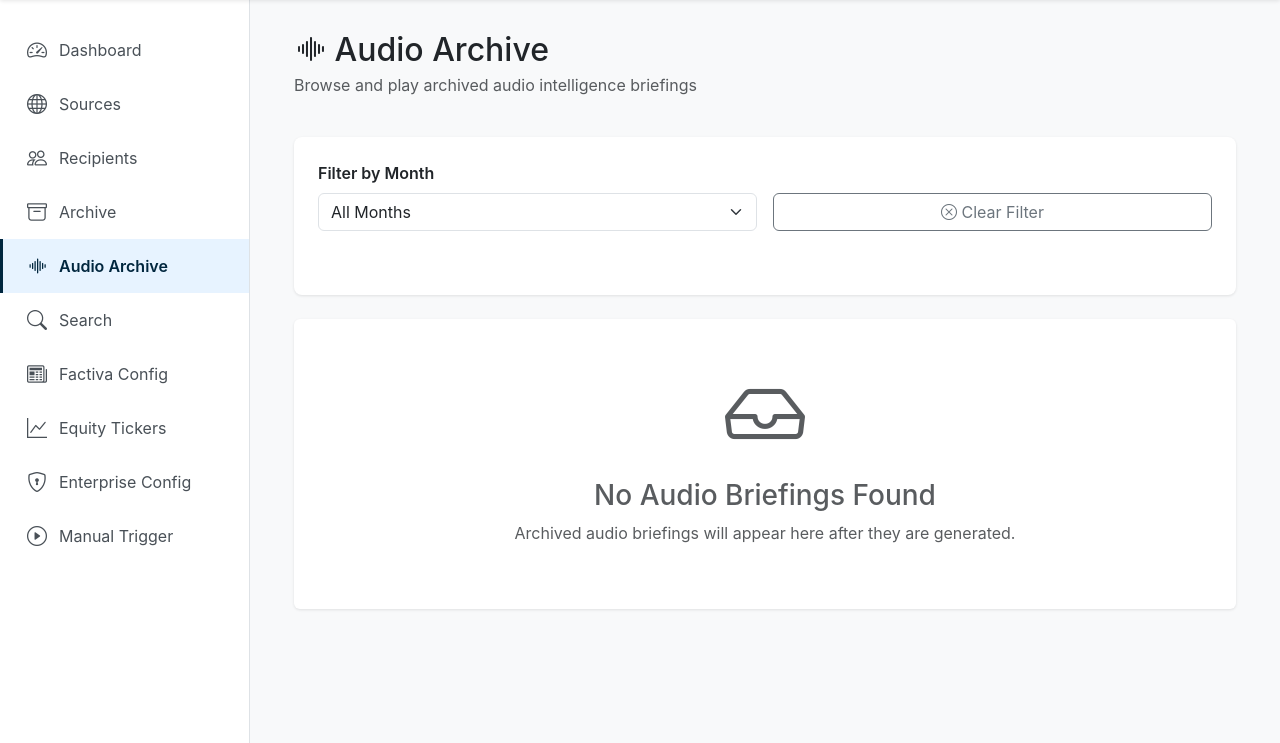
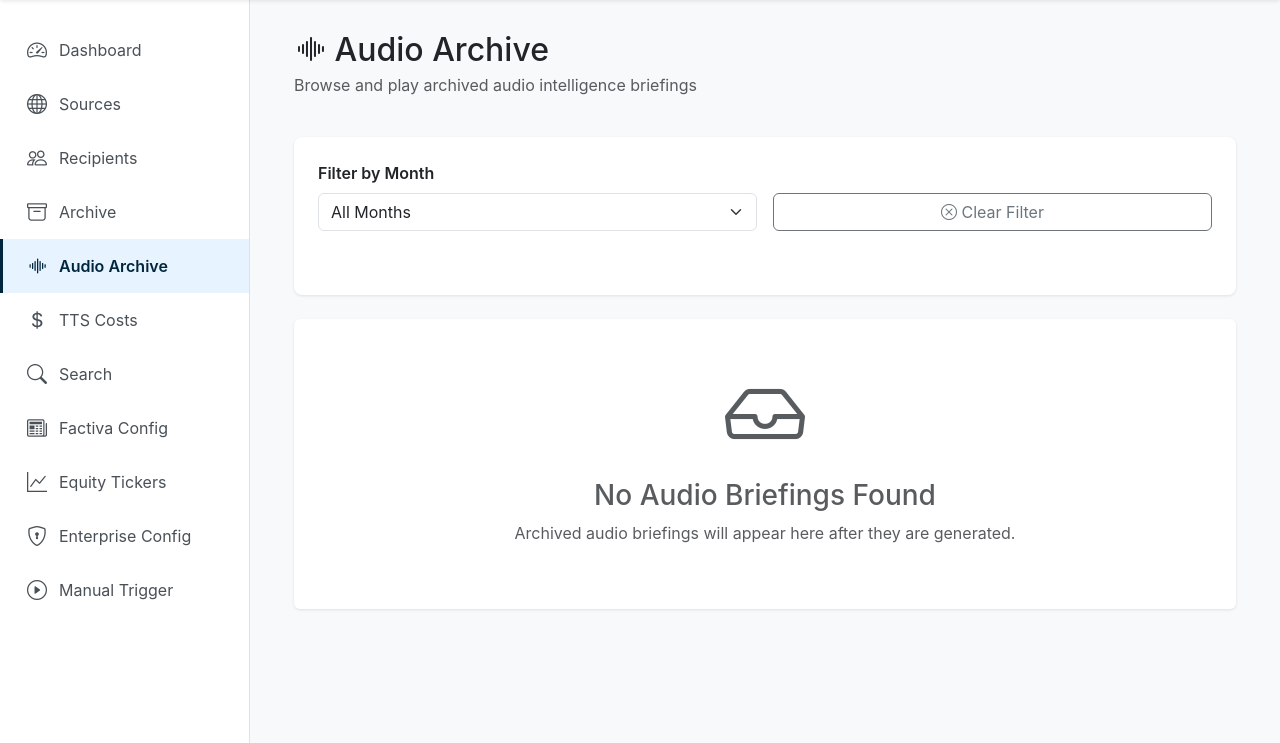
Before and after one commit to SamuraiJenkinz/daily-intelligence-brief, a FastAPI app: page /admin/audio-archive in a window 1280 px wide. Shown: the part 57-800 px from the top of the page. Run offline with FastAPI, Linux system fonts and the light colour scheme.

Commit message:
feat(20-03): add TTS Costs sidebar navigation entry
- Add TTS Costs link in sidebar between Audio Archive and Search
- Use bi-currency-dollar icon for cost monitoring
- Active state highlighting with active_nav check

Co-Authored-By: Claude Opus 4.6 <noreply@anthropic.com>

```diff
--- a/app/templates/admin/base.html
+++ b/app/templates/admin/base.html
@@ -228,6 +228,12 @@
                 </a>
             </li>
             <li class="nav-item">
+                <a class="nav-link {% if active_nav == 'tts_costs' %}active{% endif %}" href="/admin/tts-costs">
+                    <i class="bi bi-currency-dollar"></i>
+                    <span>TTS Costs</span>
+                </a>
+            </li>
+            <li class="nav-item">
                 <a class="nav-link {% if active_nav == 'search' %}active{% endif %}" href="/admin/search">
                     <i class="bi bi-search"></i>
                     <span>Search</span>
```
